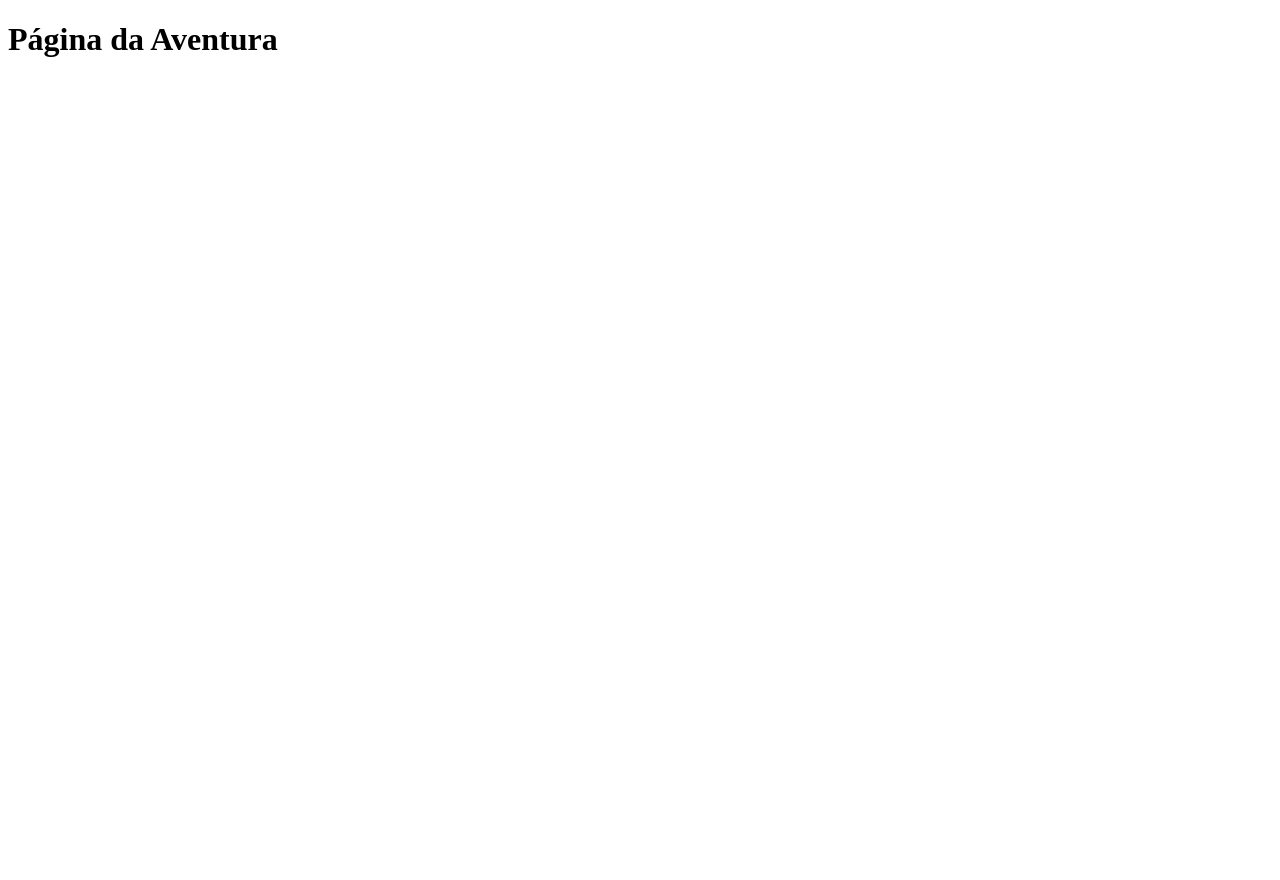
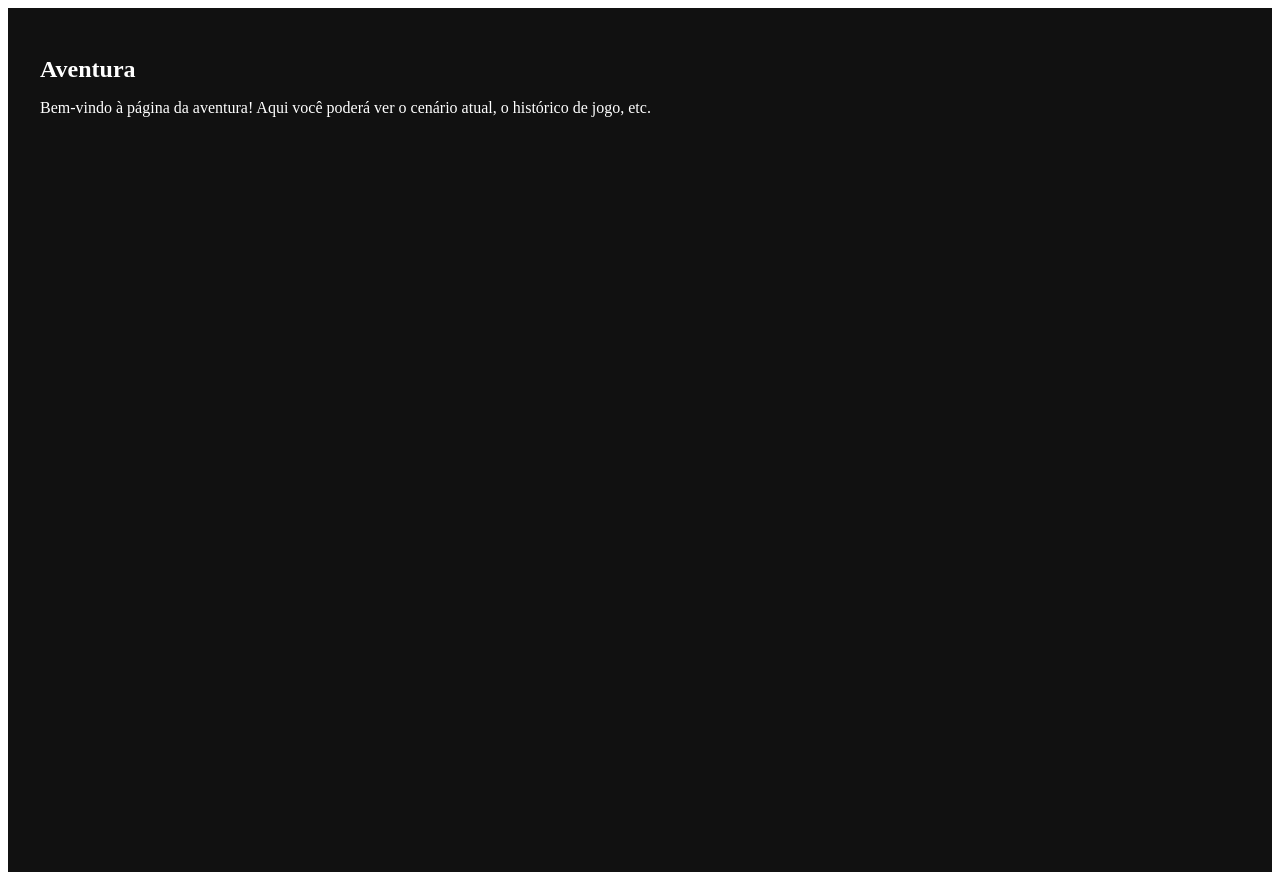
Before and after one commit to samyrdeandrade/taberna-do-dragao, a Next.js app in the folder pages/: page /aventura in a window 1280 px wide. Before the commit the page ends 800 px from the top, so only its background shows below. Built offline with nearby package versions, Linux system fonts and the light colour scheme.

Commit message:
Update aventura.js

```diff
--- a/pages/pages/aventura.js
+++ b/pages/pages/aventura.js
@@ -1 +1,8 @@
-export default function Aventura() { return <h1>Página da Aventura</h1>; }
+export default function Aventura() {
+  return (
+    <div style={{ minHeight: '100vh', background: '#111', color: '#fff', padding: '2rem' }}>
+      <h1 style={{ fontSize: '1.5rem', marginBottom: '1rem' }}>Aventura</h1>
+      <p>Bem-vindo à página da aventura! Aqui você poderá ver o cenário atual, o histórico de jogo, etc.</p>
+    </div>
+  )
+}
```
